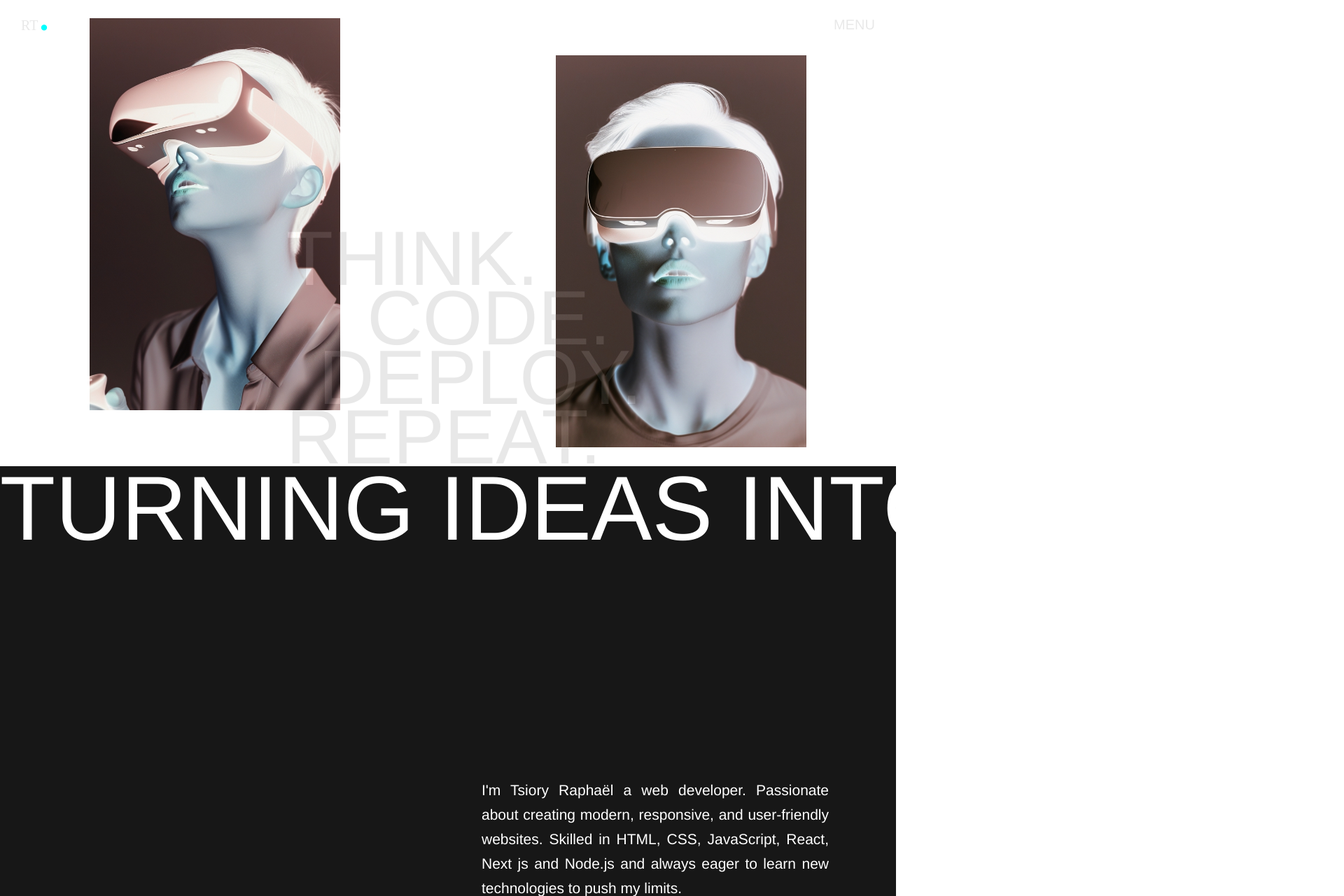
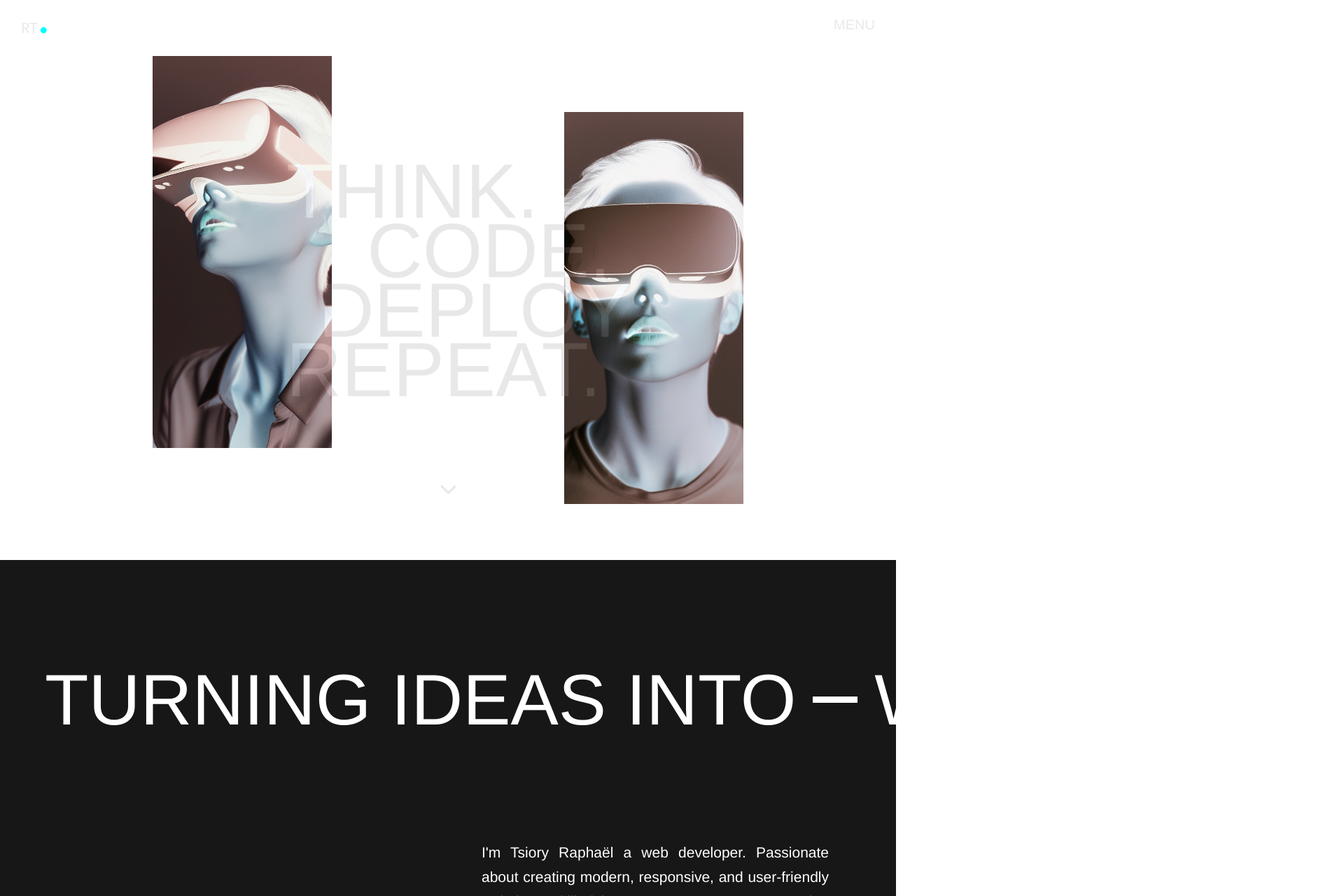
Before and after one commit to Tsiory15/Portfolio, a Next.js app: page / in a window 1280 px wide. Shown: the top 1280 px of the page at 70% size, 1920 px wide, since content can reach past the window. Built offline with nearby package versions, Linux system fonts and the light colour scheme.

Commit message:
some white space

```diff
--- a/src/app/components/menu.css
+++ b/src/app/components/menu.css
@@ -1,4 +1,5 @@
 .menu_main_container{
+  top: 0;
   overflow: hidden;
   position: fixed;
   z-index: 10;
@@ -16,9 +17,9 @@ overflow: hidden;
 width: fit-content;
 }
 .copyright{
-  font-size: 20px;
+  font-size: 15px;
   font-family: Helvetica;
-  padding:3.5rem 4rem;
+  padding:4rem;
   font-weight: bold;
 }
 .menu_container{
@@ -33,7 +34,7 @@ width: fit-content;
 .menu_back{
   overflow: hidden;
   color: var(--background);
-  z-index: 7;
+  z-index: 8;
   position: fixed;
   width: 100%;
   background-color:var(--foreground);
@@ -82,7 +83,7 @@ width: fit-content;
   font-size: 20px;
 }
 .menu,.logo{
-  z-index: 10;
+  z-index: 7;
   position: fixed;
   mix-blend-mode: difference;
   right: 30px;
@@ -97,3 +98,19 @@ width: fit-content;
 .txt:hover,.menu > div:hover{
   color:rgb(138, 138, 138);
 }
+.menu_link{
+  display: flex;
+  align-items: center;
+  cursor: pointer;
+  width: fit-content;
+}
+.icon{
+  color: var(--background);
+  transform: rotate(-40deg);
+  transition: 0.2s;
+}
+.menu_link:hover .icon{
+  transform: rotate(0);
+  transition: 0.2s;
+  color: rgb(138, 138, 138);
+}
--- a/src/app/components/menu.jsx
+++ b/src/app/components/menu.jsx
@@ -3,6 +3,7 @@ import gsap from "gsap";
 import { ScrollTrigger,Draggable,Observer,ScrollToPlugin,CustomEase} from "gsap/all";
 import { useGSAP } from '@gsap/react';
 import '../components/menu.css'
+import {FaArrowRight} from 'react-icons/fa6'
 export default function Menu(){
     gsap.registerPlugin(ScrollTrigger,Draggable,Observer,ScrollToPlugin,CustomEase)
     useGSAP(()=>{
@@ -19,13 +20,13 @@ export default function Menu(){
                 height:'100vh',
                 padding:'4rem 0',
                 duration:0.7,
-                delay:0.2,
+                delay:0.3,
                 ease:'slide'
             })
             gsap.to('.menu_main_container',{
                 height:'40vh',
                 duration:0.7,
-                delay:0.2,
+                delay:0.6,
                 ease:'slide'
             })
             gsap.fromTo('.link',{
@@ -59,7 +60,7 @@ export default function Menu(){
             gsap.to('.menu_back',{
                 height:'0%',
                 padding:0,
-                delay:1,
+                delay:1.4,
                 ease:'slide'
             })
             gsap.to('.link',{
@@ -92,7 +93,7 @@ export default function Menu(){
             gsap.to('.menu_back',{
                 height:'0%',
                 padding:0,
-                delay:1,
+                delay:1.4,
                  ease:'slide'
             })
             gsap.to('.link',{
@@ -107,6 +108,37 @@ export default function Menu(){
         }
     })
     })
+    Observer.create({
+        target:'.main_container',
+        onDown:() => {
+            gsap.to('.menu',{
+                yPercent:-200,
+                duration:0.3,
+                ease:'power4.out',
+                overwrite:true
+            })
+            gsap.to('.logo',{
+                yPercent:-200,
+                duration:0.3,
+                ease:'power4.out',
+                overwrite:true
+            })
+        },
+        onUp:() => {
+            gsap.to('.menu',{
+                yPercent:0,
+                duration:0.7,
+                ease:'power4.out',
+                overwrite:true
+            })
+            gsap.to('.logo',{
+                yPercent:0,
+                duration:0.7,
+                ease:'power4.out',
+                overwrite:true
+            })
+        }
+    })
     },[])
     const navigate = (link) => {
     gsap.to(window,{
@@ -116,11 +148,11 @@ export default function Menu(){
 }
     return(
         <div>
-             <div className="logo txt" onClick={() => {navigate('.main_container')}} style={{fontFamily:'poppins'}}><span className="logotxt">RT</span><span className='dot'>.</span></div>
+             <div className="logo txt" onClick={() => {gsap.to(window,{scrollTo:'.main_container',duration:1.5})}} style={{fontFamily:'Trebuchet MS'}}><span className="logotxt">RT</span><span className='dot'>.</span></div>
                     <div className="menu">MENU</div>
                     <div className="menu_main_container">
                         <div className="copyright">
-                        Tsiory Raphaël <br />
+                        RAPHAEL <br /> WEB DEVELOPER
                         </div>
                         <div className="menu_container">
                             <span className='close'>CLOSE</span>
@@ -131,9 +163,9 @@ export default function Menu(){
                     </div>
                     <div className="menu_back">
                         <div style={{fontSize:'30px'}}>
-                            Dribbble <br />
-                            Behance <br />
-                            Github
+                           <div className="menu_link"> LinkdIn <FaArrowRight className='icon'/></div>
+                            <div className="menu_link">Facebook <FaArrowRight className='icon'/></div>
+                            <div className="menu_link">Github <FaArrowRight className='icon'/></div>
                         </div>
                         <div>2025 &copy;</div>
                     </div>
--- a/src/app/globals.css
+++ b/src/app/globals.css
@@ -22,7 +22,6 @@
 body {
   position: relative;
   max-width: 1400px;
-  max-height: 855px;
   margin: auto;
   background: var(--background);
   color: var(--foreground);
@@ -32,5 +31,4 @@ body {
 *{
   scrollbar-width: none;
   padding: 0;
-  color: var(--foreground);
 }
--- a/src/app/pages/hero.css
+++ b/src/app/pages/hero.css
@@ -1,10 +1,15 @@
-
+.base_container{
+  display: none;
+}
 .main_container{
+  /* overflow: hidden;
+  height: 0; */
+  position: relative;
   background-color: var(--foreground);
+  opacity: 0;
 }
 .hero_section{
-  height: 177vh;
-  width: 100%;
+  height: 200vh;
   background-color: var(--background);
 }
 .intro{
@@ -15,7 +20,7 @@
   line-height:85px;
   top: 0;
   left: 0;
-  height: 47%;
+  height: 50%;
   flex-direction: column;
   background-size: cover;
   align-items: center;
@@ -25,7 +30,7 @@
 .introtexte{
   display: flex;
   flex-direction: column;
-  justify-content: flex-end;
+  justify-content: center;
   height: 100%;
   mix-blend-mode: difference;
 }
@@ -33,19 +38,20 @@
   z-index: -1;
   overflow: hidden;
   position: absolute;
-  bottom: 12%;
-  left: 10%;
+  /* bottom: 12%; */
+  top: 10%;
+  left: 17%;
   height: 70vh;
-  width: 28vw;
+  width: 20vw;
 }
 .pic2{
   z-index: -1;
   overflow: hidden;
   position: absolute;
-  right: 10%;
-  bottom: 4%;
+  right: 17%;
+  bottom: 10%;
   height: 70vh;
-  width: 28vw;
+  width: 20vw;
 }
 .code{
   margin-left: 25%;
@@ -62,28 +68,30 @@
   color: var(--background);
   position: absolute;
   display: grid;
-  grid-template-rows:1fr 2fr;
+  grid-template-rows:repeat(2,1fr);
   height: 100vh;
   background-color: var(--foreground);
 }
 .services{
   overflow: hidden;
-  white-space: nowrap;
   display: flex;
   gap: 5.5rem;
   align-items: center;
   line-height: initial;
   height: fit-content;
-  /* padding: 0 0.5rem; */
+  height: 100%;
 }
 .services_text{
   position: sticky;
   z-index: 3;
   display: flex;
+  align-items: center;
   color: rgb(255, 255, 255);
-  line-height: 120px;
-  font-size: 130px;
+  line-height: 9vw;
+  font-size: 8vw;
   color: var(--background);
+  white-space: nowrap;
+  padding:0 4rem;
   /* font-style: italic; */
 }
 
@@ -92,14 +100,17 @@
   grid-template-columns: repeat(2,1fr);
   color: var(--background);
   font-size: 30px;
-  padding: 3rem;
+  padding:0 3rem;
   font-family: arial;
+}
+.about > div{
+  position: relative;
 }
 .text{
   font-size: 21px;
   text-align: justify;
   display: flex;
-  justify-content: center;
+  /* justify-content: center; */
   flex-direction: column;
   color: var(--background);
   font-family: helvetica;
@@ -123,34 +134,35 @@
 .back{
   position: relative;
   height: 100%;
-  display: grid;
+  display: flex;
   grid-template-columns: repeat(5,1fr);
   opacity: 0;
+  width: max-content;
 }
 .another_section{
   position: relative;
   height: 100vh;
-  overflow: hidden;
+  width: 100vw;
   color: var(--background);
-  /* background-color: var(--foreground); */
+
 }
 .project{
   height: 100%;
   width: 100%;
   position: absolute;
-  font-size: 250px;
+  font-size: 20vw;
   top: 0;
   left:0;
   display: flex;
   align-items: center;
   justify-content: center;
-  overflow: hidden;
   z-index: 1;
 }
 .section{
   display: grid;
-  grid-template-columns: repeat(3,1fr);
   width: 100vw;
+  grid-template-columns: repeat(2,1fr);
+  /* border-right: 1px solid rgba(255, 255, 255, 0.192); */
 }
 .section > div{
   border-right: 1px solid rgba(255, 255, 255, 0.192);
@@ -192,19 +204,18 @@
   z-index: 0;
   background-color: var(--foreground);
 }
+.contact_main_container{
+  position: relative;
+  height: 100vh;
+  display: grid;
+  grid-template-rows: repeat(2,1fr);
+  background-color: var(--background);
+}
 .another_container{
   position: relative;
-  height: 100vh;
-  padding: 5rem 3rem;
-  background-attachment: fixed;
-  background-repeat: no-repeat;
-  background-size: cover;
-  background-color: var(--background);
-}
-.contact_us{
-  color: var(--foreground);
-  font-size: 150px;
-  line-height: 120px;
+  height: 100%;
+  display: grid;
+  grid-template-columns: 1fr 2fr;
 }
 .card{
   position: absolute;
@@ -215,4 +226,81 @@
 .title{
   font-size: 20px;
   font-weight: bold;
+  color: var(--foreground);
 }
+.bar{
+  width: 5vw;
+  height: 9px;
+  margin:0 1.5rem;
+  background-color: var(--background);
+}
+.contact,.contact_me{
+  font-size: 20px;
+  /* font-weight: bold; */
+}
+.link_contact{
+  display: flex;
+  align-items: center;
+  cursor: pointer;
+  width: fit-content;
+  color: rgb(167, 167, 167);
+  gap: 1rem;
+}
+.link_container{
+  display: flex;
+  flex-direction: column;
+  gap: 1.5rem;
+}
+.menu_link:hover .icon{
+  transform: rotate(0);
+  transition: 0.2s;
+  color: rgb(138, 138, 138);
+}
+.contact_container{
+  display: flex;
+  height: fit-content;
+  padding: 3rem 7rem;
+}
+.talk{
+  padding: 2rem 3rem;
+}
+.contact_me{
+  height: 100%;
+  display: flex;
+  padding: 0 3rem;
+  font-size: 100px;
+  line-height: 80px;
+  padding-top: 7rem;
+  background-color: var(--foreground);
+  color: var(--background);
+}
+.scroll{
+  position: absolute;
+  bottom: 10%;
+  font-size: 25px;
+  color: var(--foreground);
+}
+@media (max-width:985) {
+  .intro{
+    font-size: 70px;
+    line-height: 55px;
+  }
+  .about{
+    display: flex;
+  }
+}
+@media (max-width:630) {
+  .main_container{
+    display: none;
+  }
+  .base_container{
+    display: initial;
+    height: 100vh;
+    width: 100vw;
+    display: flex;
+    align-items: center;
+    justify-content: center;
+    color: var(--foreground);
+    background-color: var(--background);
+  }
+}
--- a/src/app/pages/hero.jsx
+++ b/src/app/pages/hero.jsx
@@ -7,7 +7,11 @@ import Image from 'next/image';
 import Pic from '../../../public/Leonardo_Phoenix_10_A_person_with_a_futuristic_and_focused_exp_2.jpg'
 import Pic2 from '../../../public/Leonardo_Phoenix_10_A_person_with_a_futuristic_and_focused_exp_3.jpg'
 import Menu from "../components/menu";
+import Splash from '../pages/splash'
 import { useGSAP } from '@gsap/react';
+import {FaPhone,FaLocationPin,FaEnvelope,FaChevronDown} from 'react-icons/fa6'
+
+
 
 export default function Hero(){
 gsap.registerPlugin(ScrollTrigger,Draggable,Observer,ScrollToPlugin,CustomEase)
@@ -15,12 +19,12 @@ CustomEase.create('slide','0.9,0,0.1,1')
 
 useGSAP(() =>{
     gsap.to('.services_text',{
-        xPercent:-52,
+        xPercent:-53,
         scrollTrigger:{
             trigger:'.main_container',
-            start:'top top',
-            end:'+=550',
-            scrub:3,
+            start:'+=300',
+            end:'+=700',
+            scrub:2,
         }
     })
     gsap.to('.back',{
@@ -75,23 +79,11 @@ useGSAP(() =>{
         duration:1,
         ease:'none',
     })
-    Observer.create({
-        target:'.project',
-        type:'wheel,touch',
-        onUp:() =>{
-            gsap.to('.pj',{scaleX:1.05})
-        },
-        onDown:() =>{
-            gsap.to('.pj',{scaleX:1.05})
-        },
-        onStop:() =>{
-        gsap.to('.pj',{scaleX:1})}
-    })
     const intro = gsap.timeline({
         scrollTrigger:{
             trigger:'.intro',
             start:'top top',
-            end:'+=3000',
+            end:'+=2000',
             scrub:2,
         }
     })
@@ -102,39 +94,52 @@ useGSAP(() =>{
         ease:'power4.out',
     })
     .to('.code',{
+        xPercent:-70,
+        opacity:0,
+        duration:1,
+        ease:'power4.out'
+    },'<')
+    .to('.deploy',{
+        xPercent:40,
+        opacity:0,
+        duration:1,
+        ease:'power4.out'
+    },'<')
+    .to('.repeat',{
         xPercent:-100,
         opacity:0,
         duration:1,
         ease:'power4.out'
     },'<')
-    .to('.deploy',{
-        xPercent:100,
-        opacity:0,
-        duration:1,
-        ease:'power4.out'
-    },'<')
-    .to('.repeat',{
-        xPercent:-50,
-        opacity:0,
-        duration:1,
-        ease:'power4.out'
-    },'<')
     .to('.pic',{
-        yPercent:100,
+        yPercent:-60,
         duration:3,
         ease:'power3.out'
     },'<')
     .to('.pic2',{
-        yPercent:-50,
+        yPercent:60,
         duration:7,
         ease:'power3.out'
     },'<')
+    .to('.scroll',{
+        yPercent:-100,
+        ease:'power3.out',
+        opacity:0
+    },'<')
+    gsap.to('.scroll',{
+        y:'-=10',
+        repeat:-1,
+        yoyo:true,
+        duration:1,
+        yoyoEase:'sine'
+    })
 },[])
     return (
         <div>
-            <Menu/>
-            <div>
+            <Splash/>
+            <div className="base_container">Unavailable</div>
             <div className= "main_container">
+                <Menu/>
                 <div className="hero_section">
                     <div className="intro">
                         <div className="pic">
@@ -151,12 +156,12 @@ useGSAP(() =>{
                             />
                         </div>
                         <span className='introtexte'><span className='itext think'>THINK.</span><span className='code itext'> CODE. </span><span className='deploy itext'>DEPLOY.</span><span className='repeat itext'>REPEAT.</span></span>
+                        <span className='scroll'><FaChevronDown/></span>
                     </div>
-
                     <div className="service_container">
                         <div className="services">
                             <div className="services_text">
-                                TURNING IDEAS INTO WEB EXPERIENCES
+                                TURNING IDEAS INTO <div className='bar'></div> WEB EXPERIENCES
                             </div>
                         </div>
                         <div className="about" id='about'>
@@ -165,7 +170,7 @@ useGSAP(() =>{
                             </div>
                             <div className='text'>
                                 I'm Tsiory Raphaël a web developer. Passionate about creating modern, responsive, and user-friendly websites.
-                                Skilled in HTML, CSS, JavaScript, React, Next js and Node.js and always eager to learn new technologies to push my limits.
+                                Skilled in HTML, CSS, gsap, JavaScript, React, Next js and Node.js and always eager to learn new technologies to push my limits.
                             </div>
                         </div>
                     </div>
@@ -207,39 +212,42 @@ useGSAP(() =>{
                         <div className="section">
                             <div></div>
                             <div></div>
-                            <div></div>
                         </div>
                         <div className="section">
-                            <div></div>
                             <div></div>
                             <div></div>
                         </div>
                         <div className="section">
                             <div></div>
                             <div></div>
-                            <div></div>
                         </div>
                         <div className="section">
-                            <div></div>
                             <div></div>
                             <div></div>
                         </div>
                         <div className="section">
                             <div></div>
                             <div></div>
-                            <div></div>
                         </div>
                     </div>
                 </div>
-                <div className="another_container" style={{marginTop:'-33%'}}>
-                    <div className="contact_us">
-                        CONTACT <br />ME.
+                <div className="contact_main_container" style={{marginTop:'-70vh'}}>
+                    <div className="contact_me">
+                        CONTACT <br /> ME.
                     </div>
-                    <div className="contact">
-
+                <div className="another_container">
+                    <div className="talk" style={{fontSize:'40px'}}>
+                        Let's Talk !
+                    </div>
+                    <div className="contact_container">
+                        <div className='link_container'>
+                            <div className="link_contact"> <FaLocationPin/>Antananarivo Madagascar</div>
+                            <div className="link_contact"> <FaEnvelope/> raphaeltsiory15@gmail.com</div>
+                            <div className="link_contact"> <FaPhone/> 034 48 967 23</div>
+                        </div>
                     </div>
                 </div>
-            </div>
+                </div>
             </div>
             </div>
     )
--- /dev/null
+++ b/src/app/pages/splash.css
@@ -0,0 +1,32 @@
+.splash_main_container{
+    z-index: 11;
+    position: fixed;
+    width: 100vw;
+    height: 100vh;
+    display: flex;
+    justify-content: center;
+    align-items: center;
+    background-color: var(--background);
+    top: 0;
+}
+.splash_content{
+    position: absolute;
+    top: 0;
+    display: flex;
+    align-items: center;
+    justify-content: center;
+    color: var(--background);
+    height: 0;
+    width: 0;
+    background-color: var(--foreground);
+    overflow: hidden;
+    font-size: 100px;
+    font-family:'Gill Sans', 'Gill Sans MT', Calibri, 'Trebuchet MS', sans-serif;
+    white-space: nowrap;
+}
+.welcome{
+    overflow: hidden;
+}
+.welcome > div {
+    transform: translateY(100%);
+}
--- /dev/null
+++ b/src/app/pages/splash.jsx
@@ -0,0 +1,60 @@
+'use client'
+import gsap from 'gsap'
+import './splash.css'
+import { useGSAP } from '@gsap/react'
+
+export default function Splash (){
+    useGSAP(()=>{
+        window.scrollTo(0,0)
+       const tl = gsap.timeline()
+
+       tl
+       .to('.splash_content',{
+            width:5,
+            height:'100%',
+            duration:0.5,
+            delay:0.3,
+            ease:'power1.out',
+       })
+       .to('.splash_content',{
+            width:'100%',
+            duration:0.7,
+            delay:0.2,
+            ease:'slide',
+       })
+       .to('.welcome > div',{
+            yPercent:-100,
+            ease:'sine.out',
+            duration:0.7
+       })
+       .to('.welcome > div',{
+            opacity:0,
+            duration:0.5
+       })
+       .to('.splash_main_container',{
+        height:0,
+        duration:0.5,
+        delay:0.3,
+        ease:'slide',
+       })
+       .to('.splash_main_container',{
+        display:'none'
+       })
+       .to('.main_container',{
+        ease:'power4.out',
+        duration:2,
+        opacity:1,
+       })
+    },[])
+    return(
+        <div>
+            <div className="splash_main_container">
+                <div className="splash_content">
+                    <div className="welcome">
+                        <div>Hello.</div>
+                    </div>
+                </div>
+            </div>
+        </div>
+    )
+}
```
